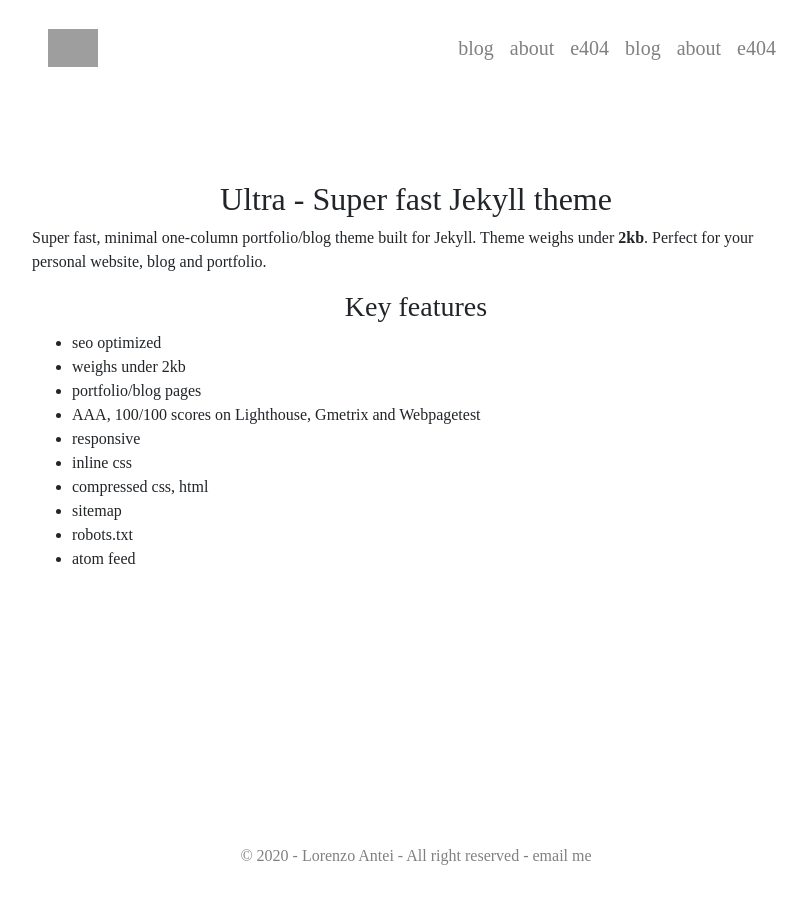
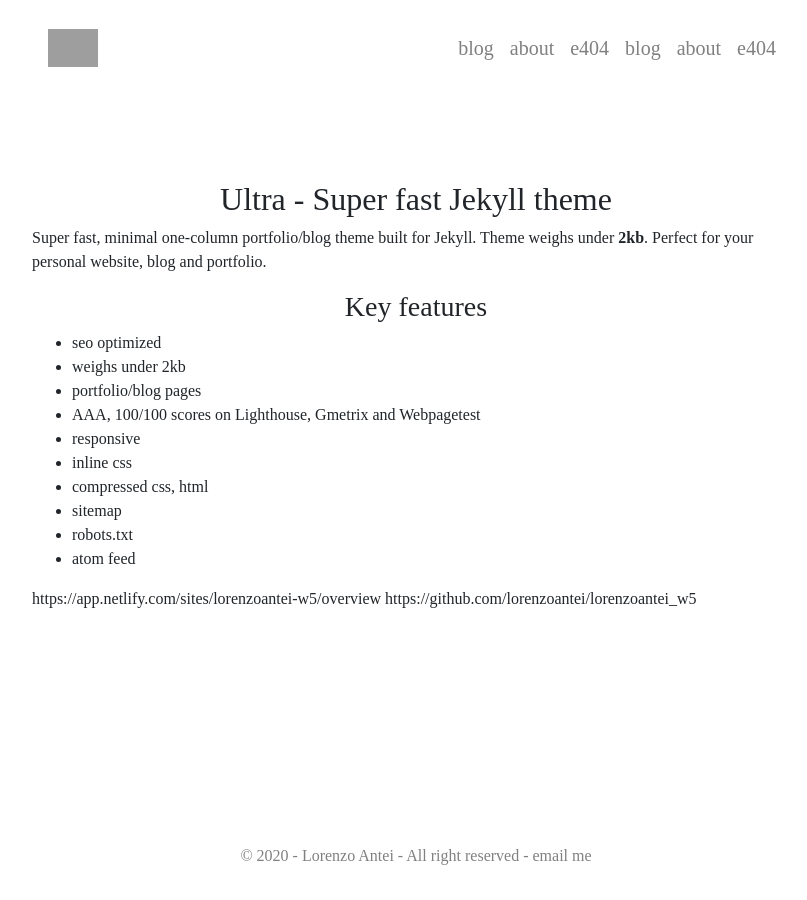
Before and after one commit to lorenzoantei/lorenzoantei_blog1, a Jekyll site: the page docs/about.html, which Jekyll copies as it is, in a window 1280 px wide. Shown: the whole page, without its empty margins (224-1031 px from the left). Built offline with Jekyll 4.4.1, drawn with Linux system fonts in a browser that asks for light colours; grey boxes are pictures that could not be loaded.

Commit message:
Add about temp links

```diff
--- a/docs/about.html
+++ b/docs/about.html
@@ -15,12 +15,12 @@
 <meta property="og:url" content="http://localhost:1111/about" />
 <meta property="og:site_name" content="Lorenzo Antei" />
 <meta property="og:type" content="article" />
-<meta property="article:published_time" content="2020-01-10T14:39:55+01:00" />
+<meta property="article:published_time" content="2020-01-10T15:32:07+01:00" />
 <meta name="twitter:card" content="summary" />
 <meta property="twitter:title" content="About" />
 <meta name="twitter:site" content="@yourusername" />
 <script type="application/ld+json">
-{"@type":"BlogPosting","headline":"About","datePublished":"2020-01-10T14:39:55+01:00","url":"http://localhost:1111/about","mainEntityOfPage":{"@type":"WebPage","@id":"http://localhost:1111/about"},"description":"Ultra - Super fast Jekyll theme","dateModified":"2020-01-10T14:39:55+01:00","@context":"https://schema.org"}</script>
+{"@type":"BlogPosting","headline":"About","datePublished":"2020-01-10T15:32:07+01:00","url":"http://localhost:1111/about","mainEntityOfPage":{"@type":"WebPage","@id":"http://localhost:1111/about"},"description":"Ultra - Super fast Jekyll theme","dateModified":"2020-01-10T15:32:07+01:00","@context":"https://schema.org"}</script>
 <!-- End Jekyll SEO tag -->
 
   <link rel="shortcut icon" href="/assets/logo/logo-dark.ico">
@@ -108,6 +108,9 @@
   <li>atom feed</li>
 </ul>
 
+<p>https://app.netlify.com/sites/lorenzoantei-w5/overview
+https://github.com/lorenzoantei/lorenzoantei_w5</p>
+
 
      </div>
 
--- a/docs/atom.xml
+++ b/docs/atom.xml
@@ -4,7 +4,7 @@
  <title>Lorenzo Antei</title>
  <link href="http://localhost:1111/atom.xml" rel="self"/>
  <link href="http://localhost:1111/"/>
- <updated>2020-01-10T14:39:55+01:00</updated>
+ <updated>2020-01-10T15:32:07+01:00</updated>
  <id>http://localhost:1111</id>
  <author>
    <name></name>
--- a/docs/blog.html
+++ b/docs/blog.html
@@ -15,12 +15,12 @@
 <meta property="og:url" content="http://localhost:1111/blog" />
 <meta property="og:site_name" content="Lorenzo Antei" />
 <meta property="og:type" content="article" />
-<meta property="article:published_time" content="2020-01-10T14:39:55+01:00" />
+<meta property="article:published_time" content="2020-01-10T15:32:07+01:00" />
 <meta name="twitter:card" content="summary" />
 <meta property="twitter:title" content="blog" />
 <meta name="twitter:site" content="@yourusername" />
 <script type="application/ld+json">
-{"@type":"BlogPosting","headline":"blog","datePublished":"2020-01-10T14:39:55+01:00","url":"http://localhost:1111/blog","mainEntityOfPage":{"@type":"WebPage","@id":"http://localhost:1111/blog"},"description":"Lorem Ipsum &lt;time class=&quot;date&quot; datetime=&quot;2015-07-31T00:00:00+02:00&quot;&gt;July 31, 2015&lt;/time&gt; Lorem Ipsum 2 &lt;time class=&quot;date&quot; datetime=&quot;2014-05-12T00:00:00+02:00&quot;&gt;May 12, 2014&lt;/time&gt;","dateModified":"2020-01-10T14:39:55+01:00","@context":"https://schema.org"}</script>
+{"@type":"BlogPosting","headline":"blog","datePublished":"2020-01-10T15:32:07+01:00","url":"http://localhost:1111/blog","mainEntityOfPage":{"@type":"WebPage","@id":"http://localhost:1111/blog"},"description":"Lorem Ipsum &lt;time class=&quot;date&quot; datetime=&quot;2015-07-31T00:00:00+02:00&quot;&gt;July 31, 2015&lt;/time&gt; Lorem Ipsum 2 &lt;time class=&quot;date&quot; datetime=&quot;2014-05-12T00:00:00+02:00&quot;&gt;May 12, 2014&lt;/time&gt;","dateModified":"2020-01-10T15:32:07+01:00","@context":"https://schema.org"}</script>
 <!-- End Jekyll SEO tag -->
 
   <link rel="shortcut icon" href="/assets/logo/logo-dark.ico">
--- a/docs/projects.html
+++ b/docs/projects.html
@@ -13,12 +13,12 @@
 <meta property="og:url" content="http://localhost:1111/projects" />
 <meta property="og:site_name" content="Lorenzo Antei" />
 <meta property="og:type" content="article" />
-<meta property="article:published_time" content="2020-01-10T14:39:55+01:00" />
+<meta property="article:published_time" content="2020-01-10T15:32:07+01:00" />
 <meta name="twitter:card" content="summary" />
 <meta property="twitter:title" content="Projects" />
 <meta name="twitter:site" content="@yourusername" />
 <script type="application/ld+json">
-{"@type":"BlogPosting","headline":"Projects","datePublished":"2020-01-10T14:39:55+01:00","url":"http://localhost:1111/projects","mainEntityOfPage":{"@type":"WebPage","@id":"http://localhost:1111/projects"},"dateModified":"2020-01-10T14:39:55+01:00","@context":"https://schema.org"}</script>
+{"@type":"BlogPosting","headline":"Projects","datePublished":"2020-01-10T15:32:07+01:00","url":"http://localhost:1111/projects","mainEntityOfPage":{"@type":"WebPage","@id":"http://localhost:1111/projects"},"dateModified":"2020-01-10T15:32:07+01:00","@context":"https://schema.org"}</script>
 <!-- End Jekyll SEO tag -->
 
   <link rel="shortcut icon" href="/assets/logo/logo-dark.ico">
--- a/docs/sitemap.xml
+++ b/docs/sitemap.xml
@@ -2,15 +2,15 @@
 <urlset xmlns:xsi="http://www.w3.org/2001/XMLSchema-instance" xsi:schemaLocation="http://www.sitemaps.org/schemas/sitemap/0.9 http://www.sitemaps.org/schemas/sitemap/0.9/sitemap.xsd" xmlns="http://www.sitemaps.org/schemas/sitemap/0.9">
 <url>
 <loc>http://localhost:1111/about</loc>
-<lastmod>2020-01-10T14:39:55+01:00</lastmod>
+<lastmod>2020-01-10T15:32:07+01:00</lastmod>
 </url>
 <url>
 <loc>http://localhost:1111/blog</loc>
-<lastmod>2020-01-10T14:39:55+01:00</lastmod>
+<lastmod>2020-01-10T15:32:07+01:00</lastmod>
 </url>
 <url>
 <loc>http://localhost:1111/projects</loc>
-<lastmod>2020-01-10T14:39:55+01:00</lastmod>
+<lastmod>2020-01-10T15:32:07+01:00</lastmod>
 </url>
 <url>
 <loc>http://localhost:1111/2014/05/12/lorem-ipsum</loc>
```
Also changed, not shown: _pages/about.md (+3 -0 lines).
